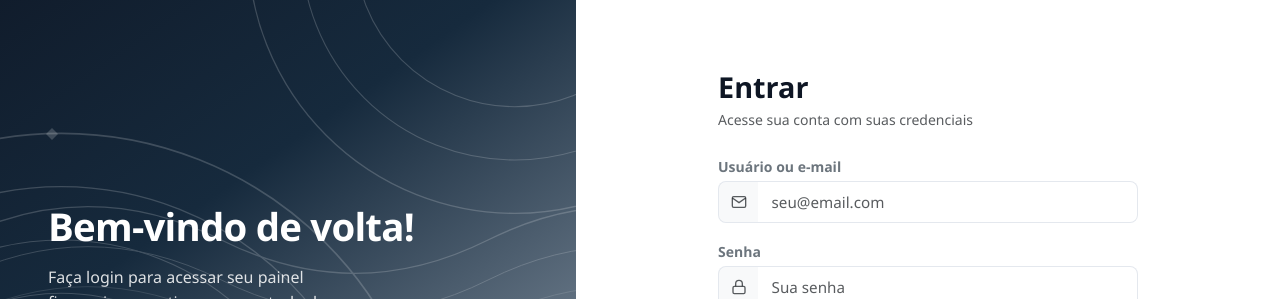
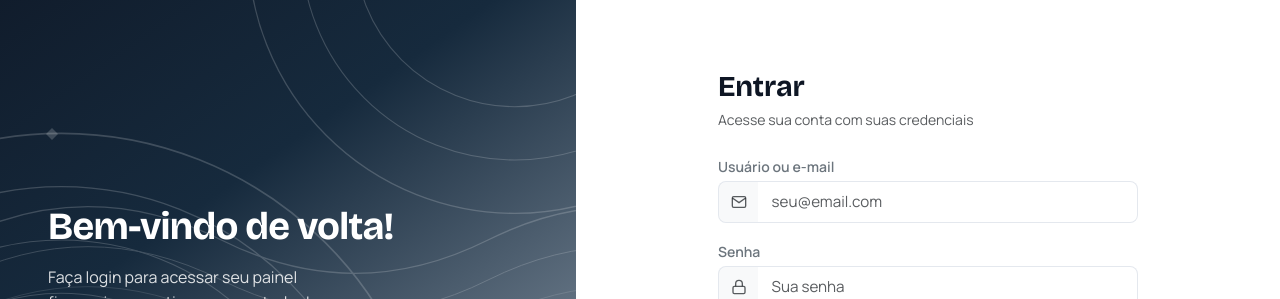
Before and after one commit to IFSC-ES2/projeto-app_financeiro, a React (Vite) app in the folder app-financeiro-front-end/: page /login in a window 1280 px wide. Shown: the part 160-459 px from the top of the page. Built offline with nearby package versions, Linux system fonts and the light colour scheme; no server answers.

Commit message:
feat(frontend): cria tokens de fonte e aplica no body e nos titulos (#292)
--sb-font-texto e --sb-font-titulo centralizam a tipografia: trocar a
fonte do app passa a ser alterar duas linhas no :root.

```diff
--- a/app-financeiro-front-end/src/styles/global.css
+++ b/app-financeiro-front-end/src/styles/global.css
@@ -20,6 +20,8 @@
   --sb-info-soft: #EEF4FF;
   --sb-gradient: linear-gradient(135deg, #0E1624, #2FA98F);
   --sb-shadow: 0 20px 45px rgba(14, 22, 36, 0.08);
+  --sb-font-texto: 'Manrope', system-ui, -apple-system, 'Segoe UI', sans-serif;
+  --sb-font-titulo: 'Bricolage Grotesque', var(--sb-font-texto);
 }
 
 * {
@@ -34,7 +36,7 @@ html {
 body {
   margin: 0;
   min-height: 100%;
-  font-family: 'Segoe UI', system-ui, -apple-system, BlinkMacSystemFont, sans-serif;
+  font-family: var(--sb-font-texto);
   background: var(--sb-bg);
   color: var(--sb-text);
   -webkit-font-smoothing: antialiased;
@@ -49,6 +51,12 @@ textarea {
 
 a {
   color: inherit;
+}
+
+h1,
+h2,
+h3 {
+  font-family: var(--sb-font-titulo);
 }
 
 .form-control:focus,
```
